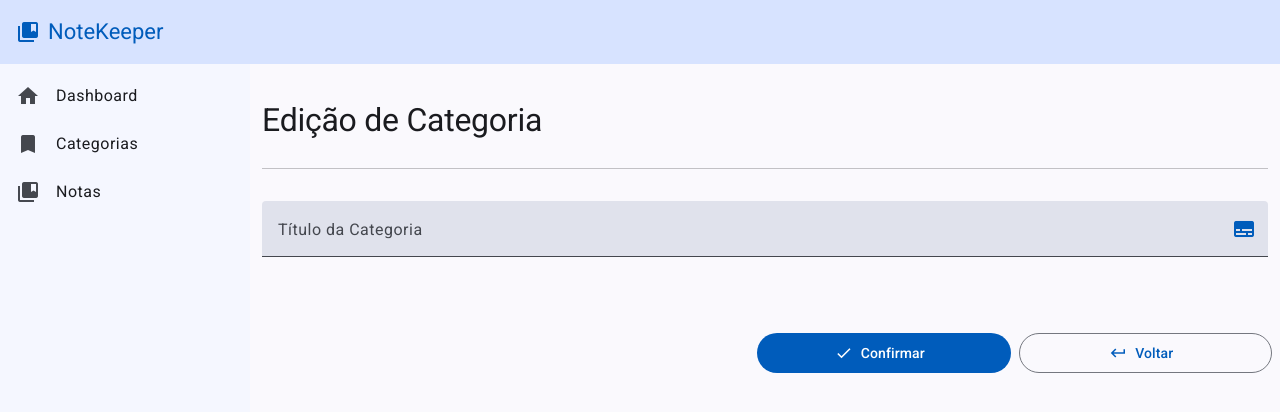
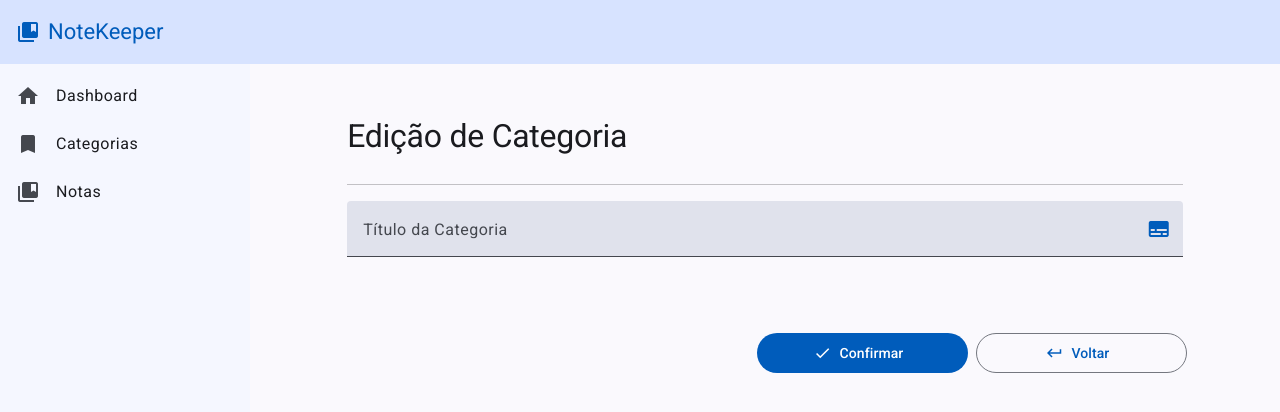
Before and after one commit to academia-do-programador/note-keeper-2024, an Angular app: page /categorias/editar/1 in a window 1280 px wide. Shown: the top 412 px of the page. Built offline with nearby package versions, Linux system fonts and the light colour scheme; no server answers.

Commit message:
Atualizada edição de categorias

```diff
--- a/src/app/views/categorias/editar/edicao-categoria.component.html
+++ b/src/app/views/categorias/editar/edicao-categoria.component.html
@@ -1,10 +1,11 @@
 <main class="container my-4">
+  <div class="row justify-content-center g-3 mt-2">
+    <div class="col-md-10 col-xxl-6">
       <h1 class="fs-2">Edição de Categoria</h1>
 
       <hr />
 
-  <div class="row g-3 mt-2">
-    <form [formGroup]="categoriaForm" (submit)="editar()" class="col">
+      <form [formGroup]="categoriaForm" (submit)="editar()">
         <mat-form-field class="w-100" appearance="fill">
           <mat-label>Título da Categoria</mat-label>
           <input formControlName="titulo" matInput placeholder="Ex: Lazer" />
@@ -28,4 +29,5 @@
         </div>
       </form>
     </div>
+  </div>
 </main>
```
Lines whose indentation alone changed are shown as unchanged.
